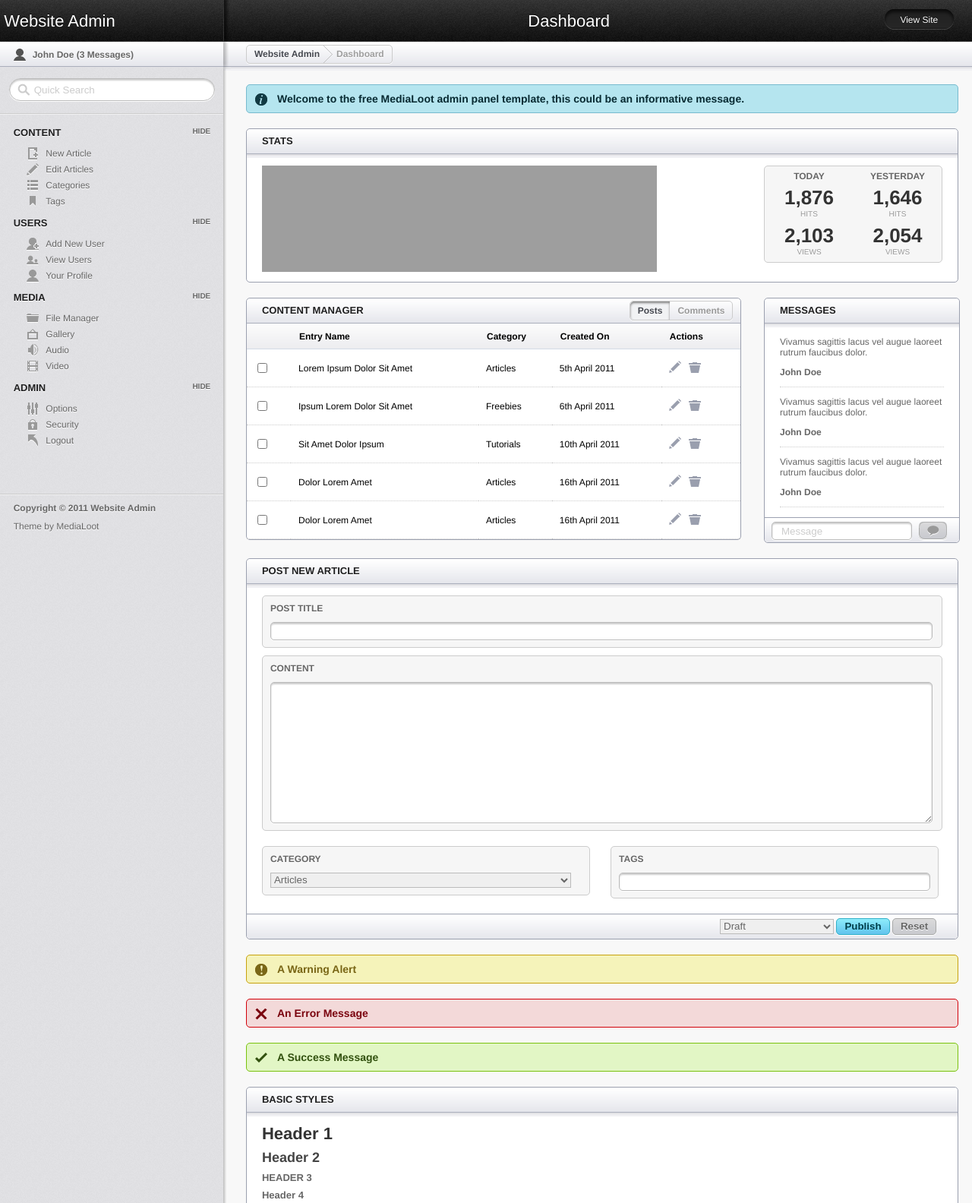
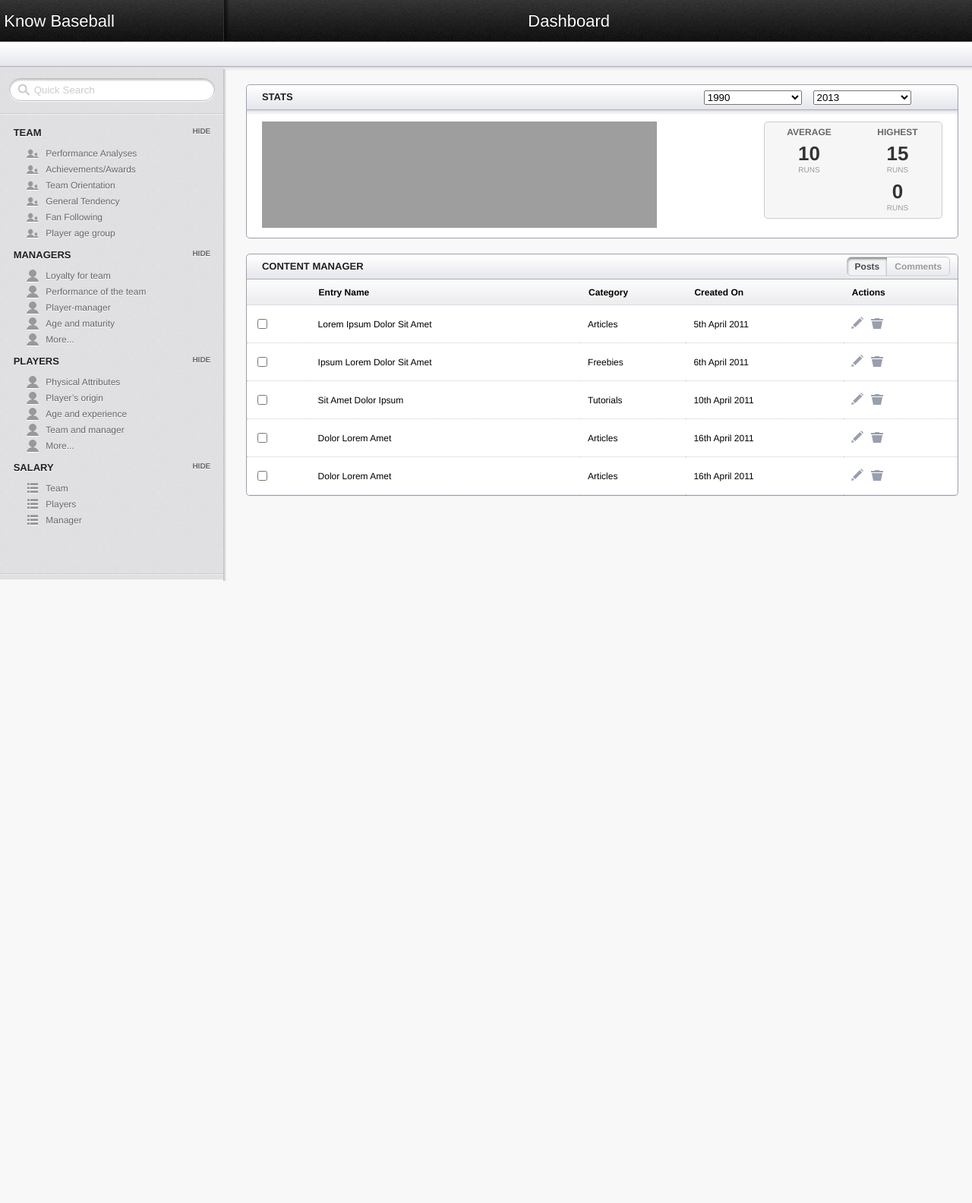
Before and after one commit to avipul49/baseballanalysis, a plain HTML site: page source_code/index.html in a window 1280 px wide. Shown: the top 1584 px of the page at 76% size. After the commit the page ends 800 px from the top, so only its background shows below. Drawn offline with Linux system fonts and the light colour scheme; grey boxes are pictures that could not be loaded.

Commit message:
updated index page

```diff
--- a/source_code/index.html
+++ b/source_code/index.html
@@ -3,7 +3,7 @@
 
 <head>
 	<meta charset="utf-8"/>
-	<title>Dashboard I Admin Panel</title>
+	<title>An insight into baseball history</title>
 
 	<link rel="stylesheet" href="css/layout.css" type="text/css" media="screen" />
 	<!--[if lt IE 9]>
@@ -54,19 +54,14 @@
 
 	<header id="header">
 		<hgroup>
-			<h1 class="site_title"><a href="index.html">Website Admin</a></h1>
-			<h2 class="section_title">Dashboard</h2><div class="btn_view_site"><a href="http://www.medialoot.com">View Site</a></div>
+			<h1 class="site_title"><a href="index.html">Know Baseball</a></h1>
+			<h2 class="section_title">Dashboard</h2><div class="btn_view_site">
 		</hgroup>
 	</header> <!-- end of header bar -->
 
 	<section id="secondary_bar">
-		<div class="user">
-			<p>John Doe (<a href="#">3 Messages</a>)</p>
-			<!-- <a class="logout_user" href="#" title="Logout">Logout</a> -->
-		</div>
-		<div class="breadcrumbs_container">
-			<article class="breadcrumbs"><a href="index.html">Website Admin</a> <div class="breadcrumb_divider"></div> <a class="current">Dashboard</a></article>
-		</div>
+
+
 	</section><!-- end of secondary bar -->
 
 	<aside id="sidebar" class="column">
@@ -74,46 +69,59 @@
 			<input type="text" value="Quick Search" onfocus="if(!this._haschanged){this.value=''};this._haschanged=true;">
 		</form>
 		<hr/>
-		<h3>Content</h3>
+		<h3>Team</h3>
 		<ul class="toggle">
-			<li class="icn_new_article"><a href="#">New Article</a></li>
-			<li class="icn_edit_article"><a href="#">Edit Articles</a></li>
-			<li class="icn_categories"><a href="#">Categories</a></li>
-			<li class="icn_tags"><a href="#">Tags</a></li>
+			<li class="icn_view_users"><a href="#">Performance Analyses</a></li>
+			<li class="icn_view_users"><a href="#">Achievements/Awards</a></li>
+			<li class="icn_view_users"><a href="#">Team Orientation</a></li>
+			<li class="icn_view_users"><a href="#">General Tendency</a></li>
+			<li class="icn_view_users"><a href="#">Fan Following</a></li>
+			<li class="icn_view_users"><a href="#">Player age group</a></li>
 		</ul>
-		<h3>Users</h3>
+		<h3>Managers</h3>
 		<ul class="toggle">
-			<li class="icn_add_user"><a href="#">Add New User</a></li>
-			<li class="icn_view_users"><a href="#">View Users</a></li>
-			<li class="icn_profile"><a href="#">Your Profile</a></li>
+			<li class="icn_profile"><a href="#">Loyalty for team</a></li>
+			<li class="icn_profile"><a href="#">Performance of the team</a></li>
+			<li class="icn_profile"><a href="#">Player-manager</a></li>
+			<li class="icn_profile"><a href="#">Age and maturity</a></li>
+			<li class="icn_profile"><a href="#">More...</a></li>
 		</ul>
-		<h3>Media</h3>
+		<h3>Players</h3>
 		<ul class="toggle">
-			<li class="icn_folder"><a href="#">File Manager</a></li>
-			<li class="icn_photo"><a href="#">Gallery</a></li>
-			<li class="icn_audio"><a href="#">Audio</a></li>
-			<li class="icn_video"><a href="#">Video</a></li>
+			<li class="icn_profile"><a href="#">Physical Attributes</a></li>
+			<li class="icn_profile"><a href="#">Player’s origin</a></li>
+			<li class="icn_profile"><a href="#">Age and experience</a></li>
+			<li class="icn_profile"><a href="#">Team and manager</a></li>
+			<li class="icn_profile"><a href="#">More...</a></li>
 		</ul>
-		<h3>Admin</h3>
+		<h3>Salary</h3>
 		<ul class="toggle">
-			<li class="icn_settings"><a href="#">Options</a></li>
-			<li class="icn_security"><a href="#">Security</a></li>
-			<li class="icn_jump_back"><a href="#">Logout</a></li>
+			<li class="icn_categories"><a href="#">Team</a></li>
+			<li class="icn_categories"><a href="#">Players</a></li>
+			<li class="icn_categories"><a href="#">Manager</a></li>
 		</ul>
 
 		<footer>
 			<hr />
-			<p><strong>Copyright &copy; 2011 Website Admin</strong></p>
-			<p>Theme by <a href="http://www.medialoot.com">MediaLoot</a></p>
+
 		</footer>
 	</aside><!-- end of sidebar -->
 
 	<section id="main" class="column">
 
-		<h4 class="alert_info">Welcome to the free MediaLoot admin panel template, this could be an informative message.</h4>
 
 		<article class="module width_full">
-			<header><h3>Stats</h3></header>
+			<header><div style="display:inline" ><h3 style="display:inline-block;width:60%">Stats</h3> <div style="display:inline-block;width:15%;margin-top:7px">	<select style="width:92%;">
+								<option>1990</option>
+							</select>
+
+			</div>
+ 					<div style="display:inline-block;width:15%;margin-top:7px">	<select style="width:92%;">
+								<option>2013</option>
+							</select>
+
+			</div>
+			</div></header>
 			<div class="module_content">
 				<article class="stats_graph">
 					<img src="http://chart.apis.google.com/chart?chxr=0,0,3000&chxt=y&chs=520x140&cht=lc&chco=76A4FB,80C65A&chd=s:Tdjpsvyvttmiihgmnrst,OTbdcfhhggcTUTTUadfk&chls=2|2&chma=40,20,20,30" width="520" height="140" alt="" />
@@ -121,25 +129,23 @@
 
 				<article class="stats_overview">
 					<div class="overview_today">
-						<p class="overview_day">Today</p>
-						<p class="overview_count">1,876</p>
-						<p class="overview_type">Hits</p>
-						<p class="overview_count">2,103</p>
-						<p class="overview_type">Views</p>
+						<p class="overview_day">Average</p>
+						<p class="overview_count">10</p>
+						<p class="overview_type">Runs</p>
 					</div>
 					<div class="overview_previous">
-						<p class="overview_day">Yesterday</p>
-						<p class="overview_count">1,646</p>
-						<p class="overview_type">Hits</p>
-						<p class="overview_count">2,054</p>
-						<p class="overview_type">Views</p>
+						<p class="overview_day">Highest</p>
+						<p class="overview_count">15</p>
+						<p class="overview_type">Runs</p>
+						<p class="overview_count">0</p>
+						<p class="overview_type">Runs</p>
 					</div>
 				</article>
 				<div class="clear"></div>
 			</div>
 		</article><!-- end of stats article -->
 
-		<article class="module width_3_quarter">
+		<article class="module width_full">
 		<header><h3 class="tabs_involved">Content Manager</h3>
 		<ul class="tabs">
    			<li><a href="#tab1">Posts</a></li>
@@ -255,96 +261,6 @@
 
 		</article><!-- end of content manager article -->
 
-		<article class="module width_quarter">
-			<header><h3>Messages</h3></header>
-			<div class="message_list">
-				<div class="module_content">
-					<div class="message"><p>Vivamus sagittis lacus vel augue laoreet rutrum faucibus dolor.</p>
-					<p><strong>John Doe</strong></p></div>
-					<div class="message"><p>Vivamus sagittis lacus vel augue laoreet rutrum faucibus dolor.</p>
-					<p><strong>John Doe</strong></p></div>
-					<div class="message"><p>Vivamus sagittis lacus vel augue laoreet rutrum faucibus dolor.</p>
-					<p><strong>John Doe</strong></p></div>
-					<div class="message"><p>Vivamus sagittis lacus vel augue laoreet rutrum faucibus dolor.</p>
-					<p><strong>John Doe</strong></p></div>
-					<div class="message"><p>Vivamus sagittis lacus vel augue laoreet rutrum faucibus dolor.</p>
-					<p><strong>John Doe</strong></p></div>
-				</div>
-			</div>
-			<footer>
-				<form class="post_message">
-					<input type="text" value="Message" onfocus="if(!this._haschanged){this.value=''};this._haschanged=true;">
-					<input type="submit" class="btn_post_message" value=""/>
-				</form>
-			</footer>
-		</article><!-- end of messages article -->
-
-		<div class="clear"></div>
-
-		<article class="module width_full">
-			<header><h3>Post New Article</h3></header>
-				<div class="module_content">
-						<fieldset>
-							<label>Post Title</label>
-							<input type="text">
-						</fieldset>
-						<fieldset>
-							<label>Content</label>
-							<textarea rows="12"></textarea>
-						</fieldset>
-						<fieldset style="width:48%; float:left; margin-right: 3%;"> <!-- to make two field float next to one another, adjust values accordingly -->
-							<label>Category</label>
-							<select style="width:92%;">
-								<option>Articles</option>
-								<option>Tutorials</option>
-								<option>Freebies</option>
-							</select>
-						</fieldset>
-						<fieldset style="width:48%; float:left;"> <!-- to make two field float next to one another, adjust values accordingly -->
-							<label>Tags</label>
-							<input type="text" style="width:92%;">
-						</fieldset><div class="clear"></div>
-				</div>
-			<footer>
-				<div class="submit_link">
-					<select>
-						<option>Draft</option>
-						<option>Published</option>
-					</select>
-					<input type="submit" value="Publish" class="alt_btn">
-					<input type="submit" value="Reset">
-				</div>
-			</footer>
-		</article><!-- end of post new article -->
-
-		<h4 class="alert_warning">A Warning Alert</h4>
-
-		<h4 class="alert_error">An Error Message</h4>
-
-		<h4 class="alert_success">A Success Message</h4>
-
-		<article class="module width_full">
-			<header><h3>Basic Styles</h3></header>
-				<div class="module_content">
-					<h1>Header 1</h1>
-					<h2>Header 2</h2>
-					<h3>Header 3</h3>
-					<h4>Header 4</h4>
-					<p>Cum sociis natoque penatibus et magnis dis parturient montes, nascetur ridiculus mus. Cras mattis consectetur purus sit amet fermentum. Maecenas faucibus mollis interdum. Maecenas faucibus mollis interdum. Cras justo odio, dapibus ac facilisis in, egestas eget quam.</p>
-
-<p>Donec id elit non mi porta <a href="#">link text</a> gravida at eget metus. Donec ullamcorper nulla non metus auctor fringilla. Cras mattis consectetur purus sit amet fermentum. Aenean eu leo quam. Pellentesque ornare sem lacinia quam venenatis vestibulum.</p>
-
-					<ul>
-						<li>Donec ullamcorper nulla non metus auctor fringilla. </li>
-						<li>Cras mattis consectetur purus sit amet fermentum.</li>
-						<li>Donec ullamcorper nulla non metus auctor fringilla. </li>
-						<li>Cras mattis consectetur purus sit amet fermentum.</li>
-					</ul>
-				</div>
-		</article><!-- end of styles article -->
-		<div class="spacer"></div>
-	</section>
-
 
 </body>
 
```
